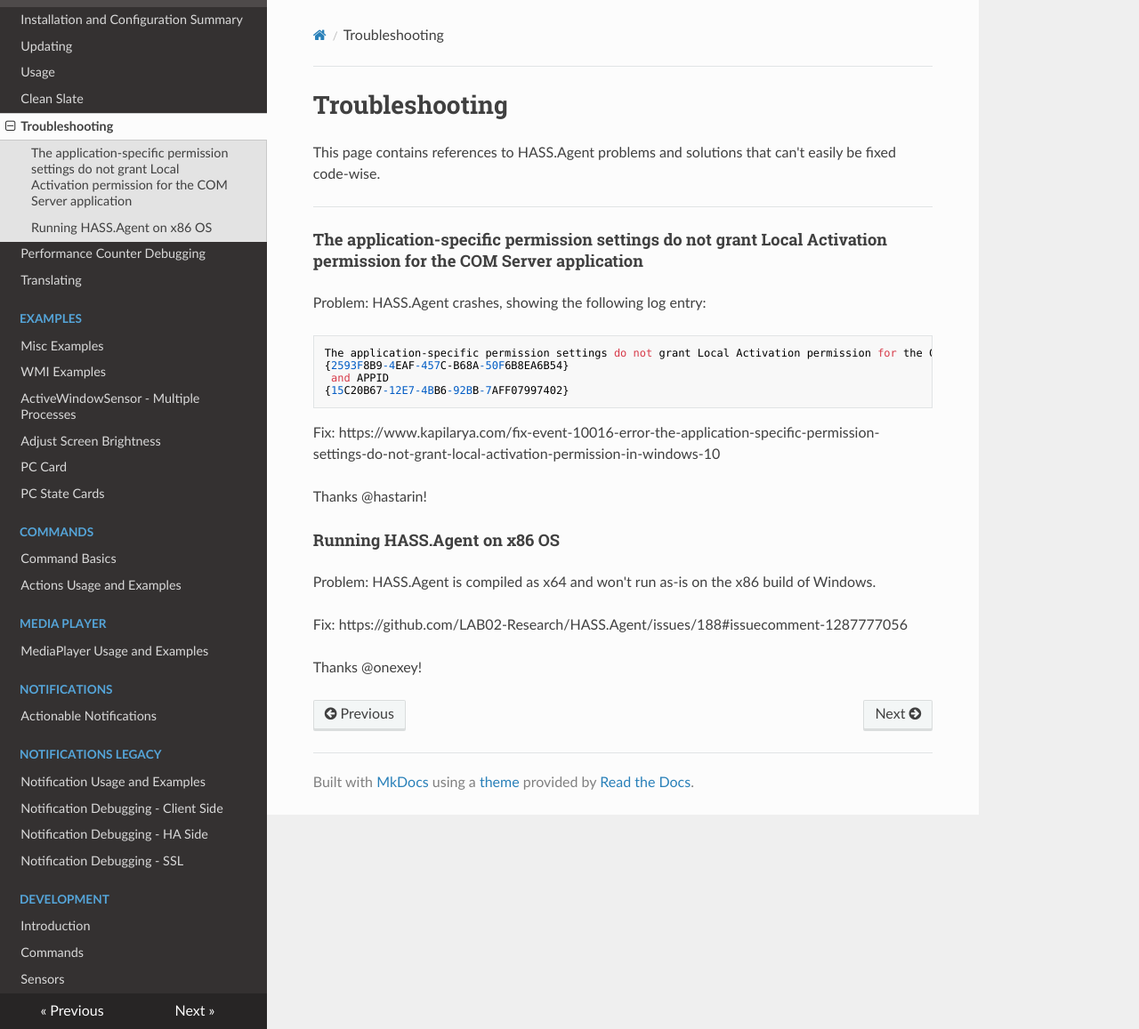
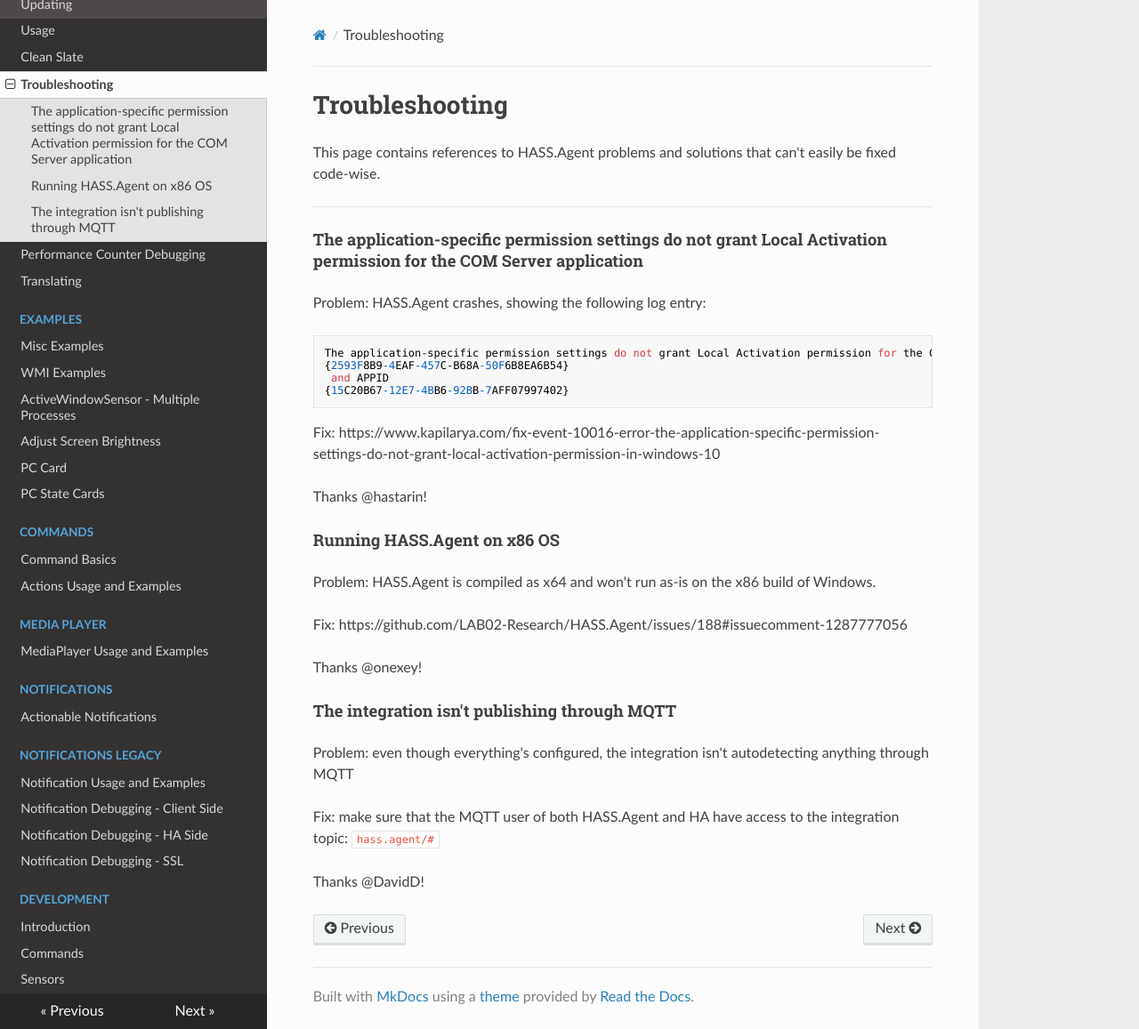
Before and after one commit to LAB02-Admin/HASS.Agent-Docs, an MkDocs documentation site: the page built from docs/troubleshooting.md, in a window 1280 px wide and 1157 px high. Shown: the whole window at 89% size. Built offline with MkDocs 1.6.1, drawn with Linux system fonts in a browser that asks for light colours; nearby versions of some CDN libraries.

Commit message:
Update troubleshooting.md

```diff
--- a/docs/troubleshooting.md
+++ b/docs/troubleshooting.md
@@ -28,3 +28,12 @@
 Fix: https://github.com/LAB02-Research/HASS.Agent/issues/188#issuecomment-1287777056
 
 Thanks @onexey!
+
+
+#### The integration isn't publishing through MQTT
+
+Problem: even though everything's configured, the integration isn't autodetecting anything through MQTT
+
+Fix: make sure that the MQTT user of both HASS.Agent and HA have access to the integration topic: `hass.agent/#`
+
+Thanks @DavidD!
```
